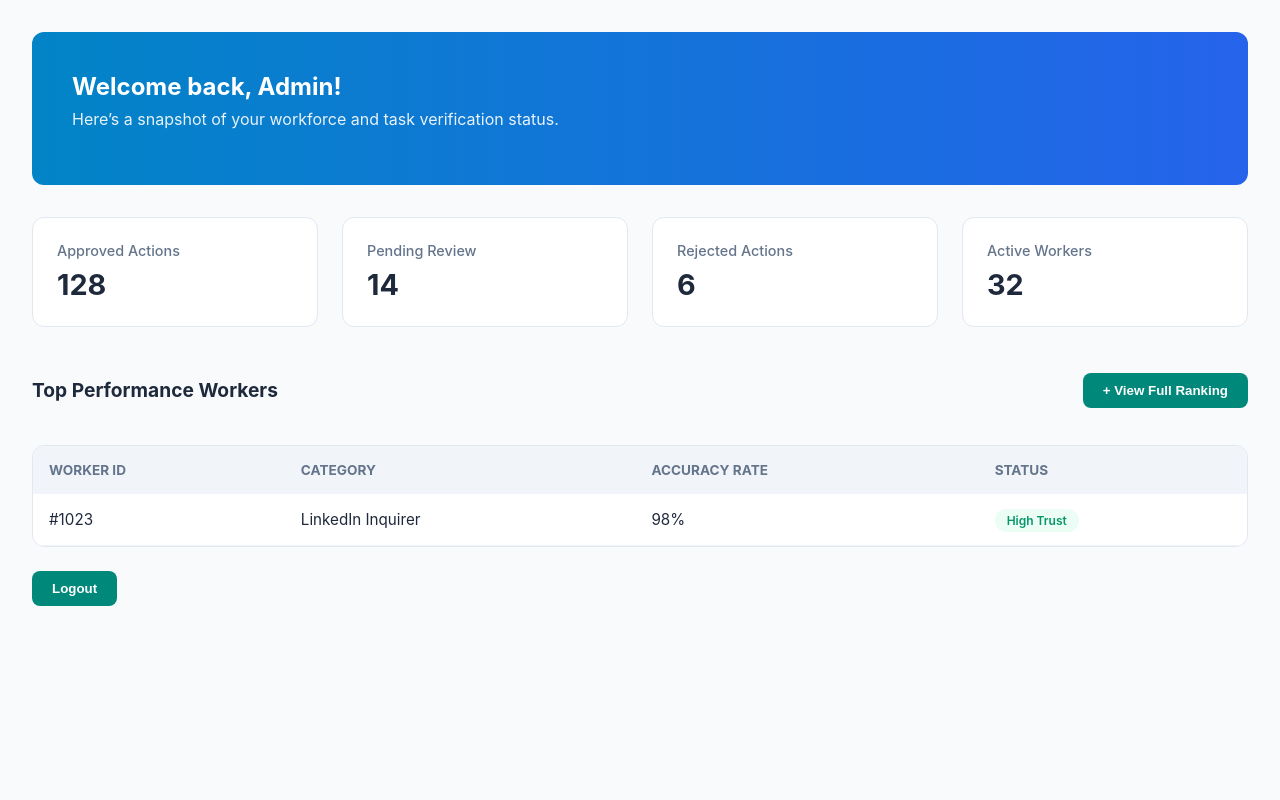
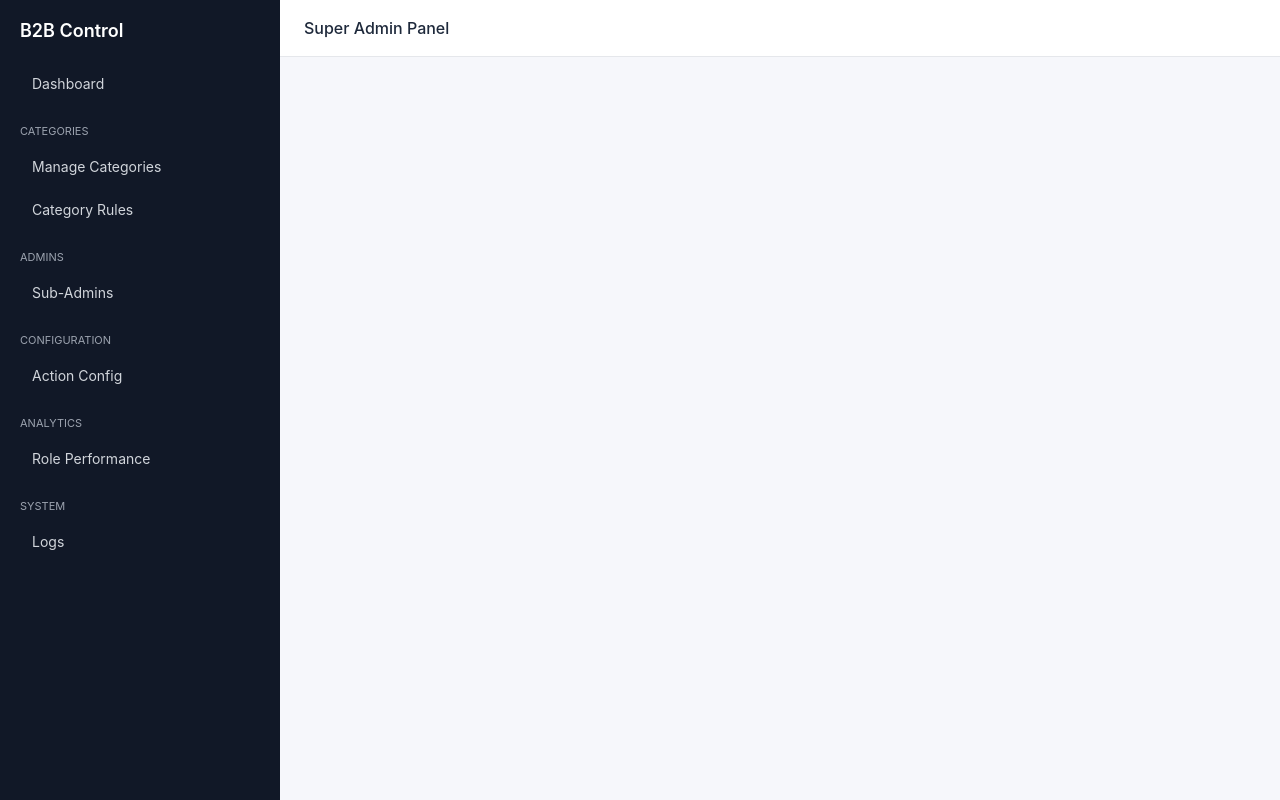
Before and after one commit to nicolasbuelvas/b2b-action-workforce-control-system, a React (Vite) app in the folder frontend/: page /super-admin in a window 1280 px wide. Before the commit this address led to /. Built offline with nearby package versions, Linux system fonts and the light colour scheme; sample sign-in values are in the browser's storage.

Commit message:
frontend #7

```diff
--- /dev/null
+++ b/frontend/src/layouts/super-admin/SuperAdminLayout.tsx
@@ -0,0 +1,21 @@
+import { Outlet } from 'react-router-dom';
+import SuperAdminSidebar from './SuperAdminSidebar';
+import './superAdminLayout.css';
+
+export default function SuperAdminLayout() {
+  return (
+    <div className="sa-shell">
+      <SuperAdminSidebar />
+
+      <div className="sa-main">
+        <header className="sa-topbar">
+          <span>Super Admin Panel</span>
+        </header>
+
+        <main className="sa-content">
+          <Outlet />
+        </main>
+      </div>
+    </div>
+  );
+}
--- /dev/null
+++ b/frontend/src/layouts/super-admin/SuperAdminSidebar.tsx
@@ -0,0 +1,43 @@
+import { NavLink } from 'react-router-dom';
+
+export default function SuperAdminSidebar() {
+  return (
+    <aside className="sa-sidebar">
+      <div className="sa-logo">B2B Control</div>
+
+      <nav className="sa-nav">
+        <NavLink to="/super-admin/dashboard" className="sa-link">
+          Dashboard
+        </NavLink>
+
+        <div className="sa-section">Categories</div>
+        <NavLink to="/super-admin/categories" className="sa-link">
+          Manage Categories
+        </NavLink>
+        <NavLink to="/super-admin/category-rules" className="sa-link">
+          Category Rules
+        </NavLink>
+
+        <div className="sa-section">Admins</div>
+        <NavLink to="/super-admin/sub-admins" className="sa-link">
+          Sub-Admins
+        </NavLink>
+
+        <div className="sa-section">Configuration</div>
+        <NavLink to="/super-admin/action-config" className="sa-link">
+          Action Config
+        </NavLink>
+
+        <div className="sa-section">Analytics</div>
+        <NavLink to="/super-admin/analytics" className="sa-link">
+          Role Performance
+        </NavLink>
+
+        <div className="sa-section">System</div>
+        <NavLink to="/super-admin/logs" className="sa-link">
+          Logs
+        </NavLink>
+      </nav>
+    </aside>
+  );
+}
--- /dev/null
+++ b/frontend/src/layouts/super-admin/superAdminLayout.css
@@ -0,0 +1,65 @@
+.sa-shell {
+  display: flex;
+  min-height: 100vh;
+  background: #f6f7fb;
+}
+
+.sa-sidebar {
+  width: 240px;
+  background: #111827;
+  color: #fff;
+  padding: 20px;
+}
+
+.sa-logo {
+  font-size: 18px;
+  font-weight: 600;
+  margin-bottom: 24px;
+}
+
+.sa-nav {
+  display: flex;
+  flex-direction: column;
+  gap: 6px;
+}
+
+.sa-link {
+  padding: 10px 12px;
+  border-radius: 6px;
+  color: #d1d5db;
+  text-decoration: none;
+  font-size: 14px;
+}
+
+.sa-link.active {
+  background: #1f2937;
+  color: #fff;
+}
+
+.sa-section {
+  margin-top: 16px;
+  margin-bottom: 4px;
+  font-size: 11px;
+  text-transform: uppercase;
+  color: #9ca3af;
+}
+
+.sa-main {
+  flex: 1;
+  display: flex;
+  flex-direction: column;
+}
+
+.sa-topbar {
+  height: 56px;
+  background: #ffffff;
+  border-bottom: 1px solid #e5e7eb;
+  display: flex;
+  align-items: center;
+  padding: 0 24px;
+  font-weight: 500;
+}
+
+.sa-content {
+  padding: 24px;
+}
--- a/frontend/src/main.tsx
+++ b/frontend/src/main.tsx
@@ -3,6 +3,7 @@ import ReactDOM from 'react-dom/client';
 import { BrowserRouter } from 'react-router-dom';
 import App from './App';
 import './styles/variables.css';
+import './styles/components.css';
 
 ReactDOM.createRoot(document.getElementById('root')!).render(
   <React.StrictMode>
--- /dev/null
+++ b/frontend/src/pages/admin/SuperAdminDashboard.tsx
@@ -0,0 +1,47 @@
+import StatCard from '../../components/cards/StatCard';
+
+export default function SuperAdminDashboard() {
+  return (
+    <div className="dashboard-container">
+      <header className="welcome-banner">
+        <h2>Welcome back, Super Admin</h2>
+        <p>System-wide overview of workforce and task execution.</p>
+      </header>
+
+      <section className="stats-grid">
+        <StatCard title="Total Actions" value={1240} />
+        <StatCard title="Active Workers" value={86} />
+        <StatCard title="Categories" value={5} />
+        <StatCard title="Approval Rate" value="92%" />
+      </section>
+
+      <div className="section-header">
+        <h3>Top Performing Roles</h3>
+        <button className="btn-primary">View Details</button>
+      </div>
+
+      <section className="data-table-container">
+        <table className="data-table">
+          <thead>
+            <tr>
+              <th>Role</th>
+              <th>Workers</th>
+              <th>Approval Rate</th>
+              <th>Status</th>
+            </tr>
+          </thead>
+          <tbody>
+            <tr>
+              <td>LinkedIn Inquirers</td>
+              <td>24</td>
+              <td>94%</td>
+              <td>
+                <span className="badge badge-active">Healthy</span>
+              </td>
+            </tr>
+          </tbody>
+        </table>
+      </section>
+    </div>
+  );
+}
--- a/frontend/src/pages/dashboard/DashboardPage.css
+++ /dev/null
@@ -1,35 +0,0 @@
-.dashboard-container {
-  padding: 2rem;
-}
-
-.welcome-banner {
-  background: linear-gradient(90deg, #0284c7 0%, #2563eb 100%);
-  color: white;
-  padding: 2.5rem;
-  border-radius: var(--radius-lg);
-  margin-bottom: 2rem;
-  position: relative;
-  overflow: hidden;
-}
-
-.welcome-banner h2 {
-  margin: 0;
-  font-size: 1.5rem;
-}
-
-.welcome-banner p {
-  opacity: 0.9;
-  margin-top: 8px;
-}
-
-.section-header {
-  display: flex;
-  justify-content: space-between;
-  align-items: center;
-  margin-bottom: 1.5rem;
-}
-
-.section-header h3 {
-  font-size: 1.2rem;
-  color: var(--text-main);
-}
--- a/frontend/src/pages/dashboard/DashboardPage.tsx
+++ /dev/null
@@ -1,55 +0,0 @@
-import './DashboardPage.css';
-import { useAuthContext } from '../../context/AuthContext';
-import StatCard from '../../components/cards/StatCard';
-
-export default function DashboardPage() {
-  const { logout } = useAuthContext();
-
-  return (
-    <div className="dashboard-container">
-      <header className="welcome-banner">
-        <h2>Welcome back, Admin!</h2>
-        <p>Here’s a snapshot of your workforce and task verification status.</p>
-      </header>
-
-      <section className="stats-grid">
-        <StatCard title="Approved Actions" value={128} />
-        <StatCard title="Pending Review" value={14} />
-        <StatCard title="Rejected Actions" value={6} />
-        <StatCard title="Active Workers" value={32} />
-      </section>
-
-      <div className="section-header">
-        <h3>Top Performance Workers</h3>
-        <button className="btn-primary">+ View Full Ranking</button>
-      </div>
-
-      <section className="data-table-container">
-        <table className="data-table">
-          <thead>
-            <tr>
-              <th>Worker ID</th>
-              <th>Category</th>
-              <th>Accuracy Rate</th>
-              <th>Status</th>
-            </tr>
-          </thead>
-          <tbody>
-            <tr>
-              <td>#1023</td>
-              <td>LinkedIn Inquirer</td>
-              <td>98%</td>
-              <td>
-                <span className="badge badge-active">High Trust</span>
-              </td>
-            </tr>
-          </tbody>
-        </table>
-      </section>
-
-      <button onClick={logout} className="btn-primary" style={{ marginTop: 24 }}>
-        Logout
-      </button>
-    </div>
-  );
-}
--- a/frontend/src/routes/AppRouter.tsx
+++ b/frontend/src/routes/AppRouter.tsx
@@ -1,21 +1,25 @@
 import { Routes, Route, Navigate } from 'react-router-dom';
 import LoginPage from '../pages/auth/LoginPage';
-import DashboardPage from '../pages/dashboard/DashboardPage';
 import ProtectedRoute from './ProtectedRoute';
+import SuperAdminLayout from '../layouts/super-admin/SuperAdminLayout';
+import SuperAdminDashboard from '../pages/admin/SuperAdminDashboard';
 
 export default function AppRouter() {
   return (
     <Routes>
       <Route path="/login" element={<LoginPage />} />
 
-      <Route
-        path="/"
+        <Route
+        path="/super-admin"
         element={
-          <ProtectedRoute>
-            <DashboardPage />
-          </ProtectedRoute>
+            <ProtectedRoute>
+            <SuperAdminLayout />
+            </ProtectedRoute>
         }
-      />
+        >
+        <Route path="dashboard" element={<SuperAdminDashboard />} />
+        </Route>
+
 
       <Route path="*" element={<Navigate to="/" replace />} />
     </Routes>
```
